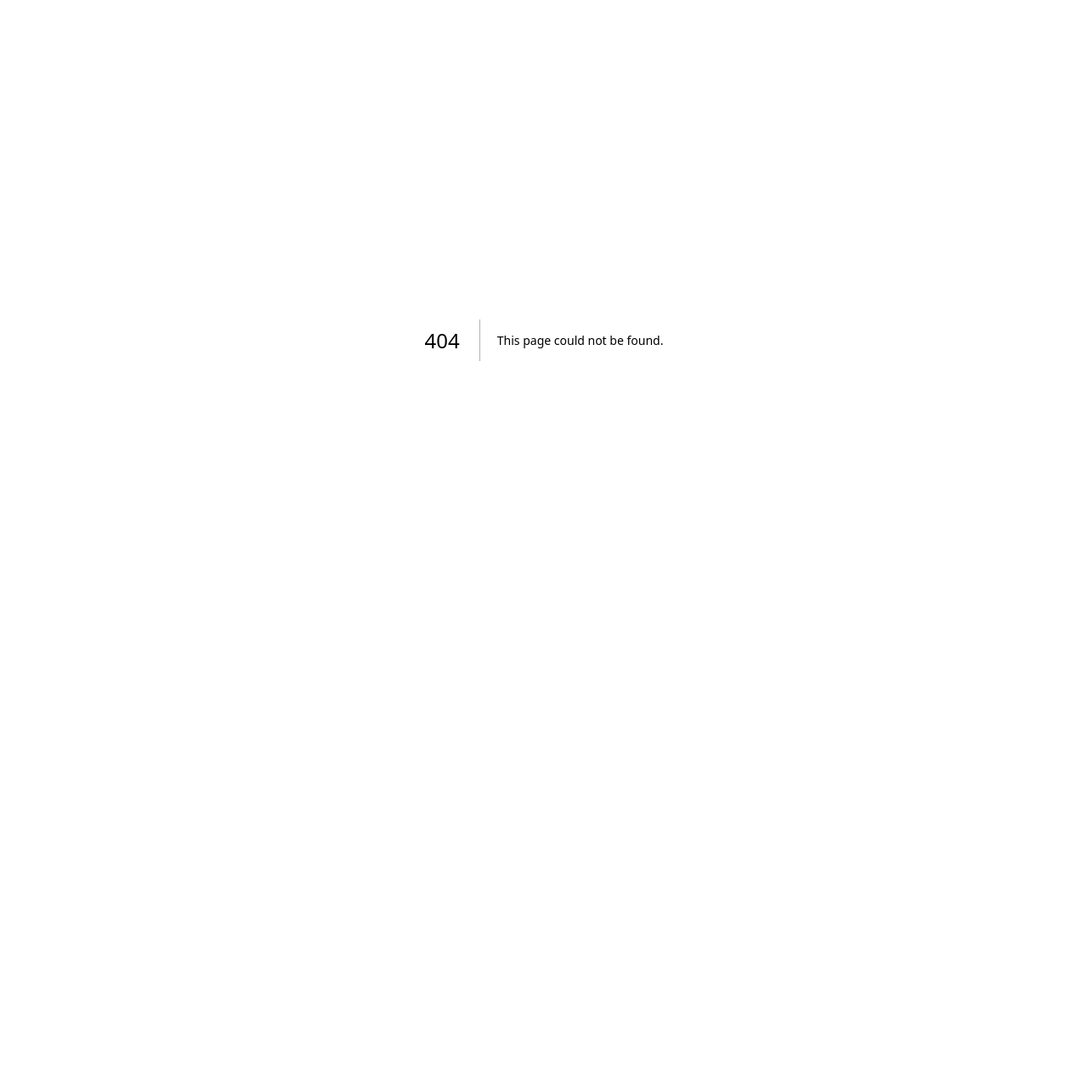
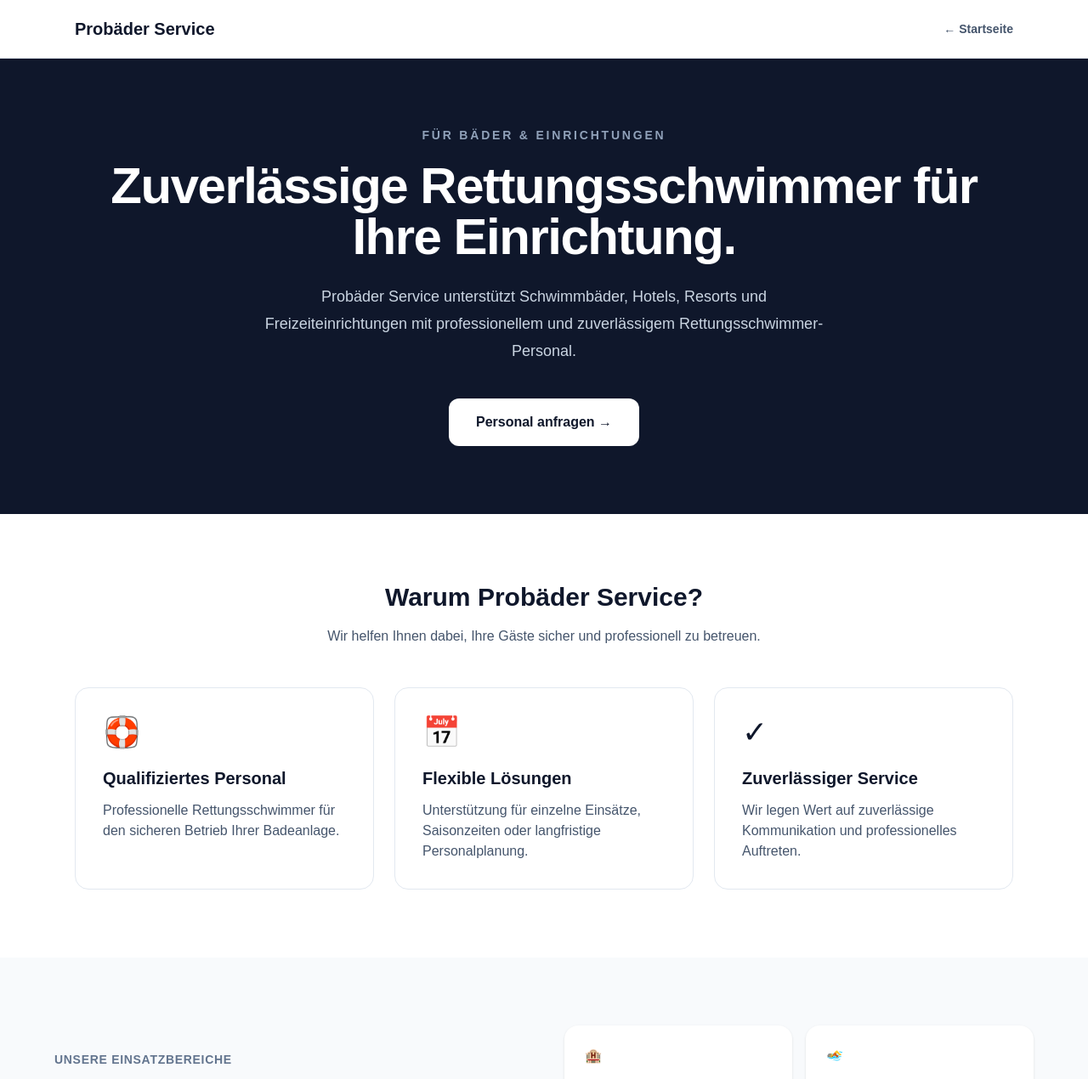
Before and after one commit to beyproweb/probader-service, a Next.js app: page /baeder in a window 1280 px wide. Before the commit this address had no page. Shown: the top 1270 px of the page at 85% size. Before the commit the page ends 800 px from the top, so only its background shows below. Built offline with nearby package versions, Linux system fonts and the light colour scheme.

Commit message:
Update frontend

```diff
--- /dev/null
+++ b/app/baeder/page.tsx
@@ -0,0 +1,252 @@
+export default function BaederPage() {
+  return (
+    <main className="min-h-screen bg-white text-slate-900">
+      {/* Header */}
+      <header className="border-b border-slate-200 bg-white">
+        <div className="mx-auto flex max-w-6xl items-center justify-between px-6 py-5">
+          <a href="/" className="text-xl font-bold">
+            Probäder Service
+          </a>
+
+          <a
+            href="/"
+            className="text-sm font-semibold text-slate-600 hover:text-slate-900"
+          >
+            ← Startseite
+          </a>
+        </div>
+      </header>
+
+      {/* Hero */}
+      <section className="bg-slate-900 px-6 py-20 text-white">
+        <div className="mx-auto max-w-5xl text-center">
+          <p className="text-sm font-semibold uppercase tracking-[0.2em] text-slate-400">
+            Für Bäder & Einrichtungen
+          </p>
+
+          <h1 className="mt-5 text-4xl font-bold tracking-tight sm:text-6xl">
+            Zuverlässige Rettungsschwimmer für Ihre Einrichtung.
+          </h1>
+
+          <p className="mx-auto mt-6 max-w-2xl text-lg leading-8 text-slate-300">
+            Probäder Service unterstützt Schwimmbäder, Hotels, Resorts und
+            Freizeiteinrichtungen mit professionellem und zuverlässigem
+            Rettungsschwimmer-Personal.
+          </p>
+
+          <a
+            href="#anfrage"
+            className="mt-10 inline-block rounded-xl bg-white px-8 py-4 font-bold text-slate-900 transition hover:bg-slate-200"
+          >
+            Personal anfragen →
+          </a>
+        </div>
+      </section>
+
+      {/* Vorteile */}
+      <section className="mx-auto max-w-6xl px-6 py-20">
+        <div className="text-center">
+          <h2 className="text-3xl font-bold">Warum Probäder Service?</h2>
+
+          <p className="mx-auto mt-4 max-w-2xl text-slate-600">
+            Wir helfen Ihnen dabei, Ihre Gäste sicher und professionell zu
+            betreuen.
+          </p>
+        </div>
+
+        <div className="mt-12 grid gap-6 md:grid-cols-3">
+          <div className="rounded-2xl border border-slate-200 p-8">
+            <div className="text-4xl">🛟</div>
+
+            <h3 className="mt-5 text-xl font-bold">Qualifiziertes Personal</h3>
+
+            <p className="mt-3 text-slate-600">
+              Professionelle Rettungsschwimmer für den sicheren Betrieb Ihrer
+              Badeanlage.
+            </p>
+          </div>
+
+          <div className="rounded-2xl border border-slate-200 p-8">
+            <div className="text-4xl">📅</div>
+
+            <h3 className="mt-5 text-xl font-bold">Flexible Lösungen</h3>
+
+            <p className="mt-3 text-slate-600">
+              Unterstützung für einzelne Einsätze, Saisonzeiten oder
+              langfristige Personalplanung.
+            </p>
+          </div>
+
+          <div className="rounded-2xl border border-slate-200 p-8">
+            <div className="text-4xl">✓</div>
+
+            <h3 className="mt-5 text-xl font-bold">Zuverlässiger Service</h3>
+
+            <p className="mt-3 text-slate-600">
+              Wir legen Wert auf zuverlässige Kommunikation und professionelles
+              Auftreten.
+            </p>
+          </div>
+        </div>
+      </section>
+
+      {/* Für wen */}
+      <section className="bg-slate-50 px-6 py-20">
+        <div className="mx-auto max-w-6xl">
+          <div className="grid gap-12 md:grid-cols-2 md:items-center">
+            <div>
+              <p className="text-sm font-bold uppercase tracking-wider text-slate-500">
+                Unsere Einsatzbereiche
+              </p>
+
+              <h2 className="mt-3 text-3xl font-bold">
+                Für verschiedene Einrichtungen
+              </h2>
+
+              <p className="mt-5 leading-7 text-slate-600">
+                Ob Hotelpool, öffentliches Schwimmbad oder Ferienanlage –
+                Probäder Service bietet passende Personallösungen für
+                unterschiedliche Anforderungen.
+              </p>
+            </div>
+
+            <div className="grid gap-4 sm:grid-cols-2">
+              <div className="rounded-2xl bg-white p-6 shadow-sm">
+                🏨
+                <h3 className="mt-3 font-bold">Hotels & Resorts</h3>
+              </div>
+
+              <div className="rounded-2xl bg-white p-6 shadow-sm">
+                🏊
+                <h3 className="mt-3 font-bold">Schwimmbäder</h3>
+              </div>
+
+              <div className="rounded-2xl bg-white p-6 shadow-sm">
+                🌴
+                <h3 className="mt-3 font-bold">Ferienanlagen</h3>
+              </div>
+
+              <div className="rounded-2xl bg-white p-6 shadow-sm">
+                🏢
+                <h3 className="mt-3 font-bold">Freizeiteinrichtungen</h3>
+              </div>
+            </div>
+          </div>
+        </div>
+      </section>
+
+      {/* Anfrage */}
+      <section id="anfrage" className="px-6 py-20">
+        <div className="mx-auto max-w-4xl rounded-3xl bg-slate-900 p-8 text-white sm:p-12">
+          <div className="text-center">
+            <h2 className="text-3xl font-bold">
+              Sie benötigen Rettungsschwimmer?
+            </h2>
+
+            <p className="mx-auto mt-4 max-w-2xl text-slate-300">
+              Senden Sie uns Ihre Anfrage. Wir besprechen gemeinsam Ihren Bedarf
+              und finden eine passende Lösung.
+            </p>
+          </div>
+
+          <form className="mt-10 grid gap-6 sm:grid-cols-2">
+            <div>
+              <label className="font-semibold">Ansprechpartner *</label>
+
+              <input
+                required
+                type="text"
+                placeholder="Vor- und Nachname"
+                className="mt-2 w-full rounded-xl border border-slate-700 bg-white px-4 py-3 text-slate-900"
+              />
+            </div>
+
+            <div>
+              <label className="font-semibold">Unternehmen *</label>
+
+              <input
+                required
+                type="text"
+                placeholder="Name des Unternehmens"
+                className="mt-2 w-full rounded-xl border border-slate-700 bg-white px-4 py-3 text-slate-900"
+              />
+            </div>
+
+            <div>
+              <label className="font-semibold">E-Mail *</label>
+
+              <input
+                required
+                type="email"
+                placeholder="ihre@email.de"
+                className="mt-2 w-full rounded-xl border border-slate-700 bg-white px-4 py-3 text-slate-900"
+              />
+            </div>
+
+            <div>
+              <label className="font-semibold">Telefonnummer</label>
+
+              <input
+                type="tel"
+                placeholder="+49 ..."
+                className="mt-2 w-full rounded-xl border border-slate-700 bg-white px-4 py-3 text-slate-900"
+              />
+            </div>
+
+            <div>
+              <label className="font-semibold">Standort *</label>
+
+              <input
+                required
+                type="text"
+                placeholder="Stadt / Standort"
+                className="mt-2 w-full rounded-xl border border-slate-700 bg-white px-4 py-3 text-slate-900"
+              />
+            </div>
+
+            <div>
+              <label className="font-semibold">
+                Benötigte Rettungsschwimmer
+              </label>
+
+              <select className="mt-2 w-full rounded-xl border border-slate-700 bg-white px-4 py-3 text-slate-900">
+                <option>Bitte auswählen</option>
+                <option>1</option>
+                <option>2</option>
+                <option>3–5</option>
+                <option>Mehr als 5</option>
+              </select>
+            </div>
+
+            <div className="sm:col-span-2">
+              <label className="font-semibold">
+                Wie können wir Sie unterstützen? *
+              </label>
+
+              <textarea
+                required
+                rows={5}
+                placeholder="Erzählen Sie uns kurz von Ihrem Bedarf..."
+                className="mt-2 w-full rounded-xl border border-slate-700 bg-white px-4 py-3 text-slate-900"
+              />
+            </div>
+
+            <div className="sm:col-span-2">
+              <button
+                type="submit"
+                className="w-full rounded-xl bg-white px-8 py-4 font-bold text-slate-900 transition hover:bg-slate-200"
+              >
+                Anfrage senden →
+              </button>
+            </div>
+          </form>
+        </div>
+      </section>
+
+      {/* Footer */}
+      <footer className="border-t border-slate-200 py-8 text-center text-sm text-slate-500">
+        © 2026 Probäder Service · Alle Rechte vorbehalten
+      </footer>
+    </main>
+  );
+}
--- a/app/page.tsx
+++ b/app/page.tsx
@@ -42,7 +42,7 @@ export default function Home() {
           {/* Die zwei Hauptbereiche */}
           <div className="mt-10 flex flex-col justify-center gap-4 sm:flex-row">
             <a
-              href="#baeder"
+              href="/baeder"
               className="rounded-xl bg-slate-900 px-8 py-4 font-semibold text-white transition hover:bg-slate-700"
             >
               🏊 Für Bäder & Einrichtungen
```
